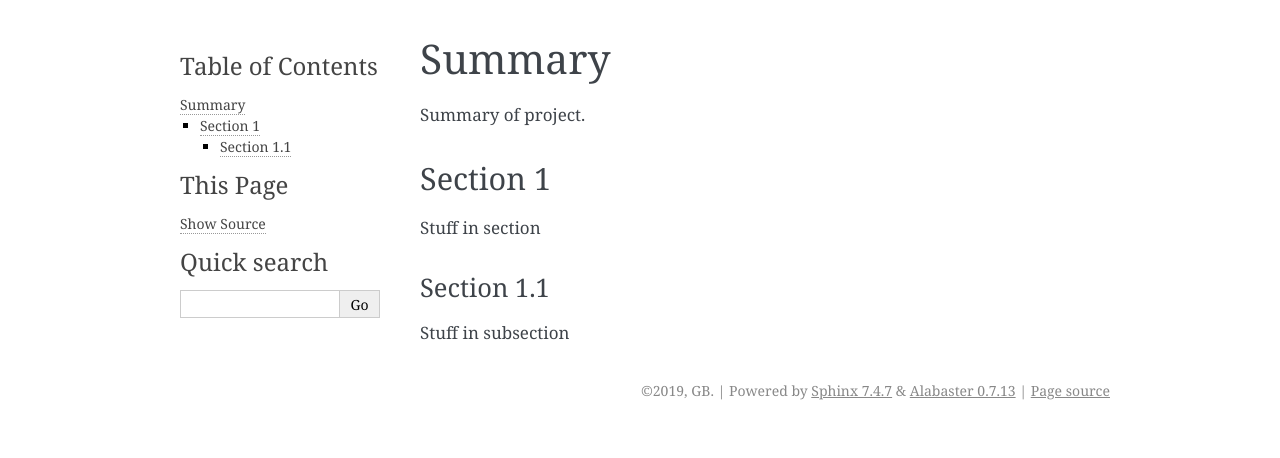
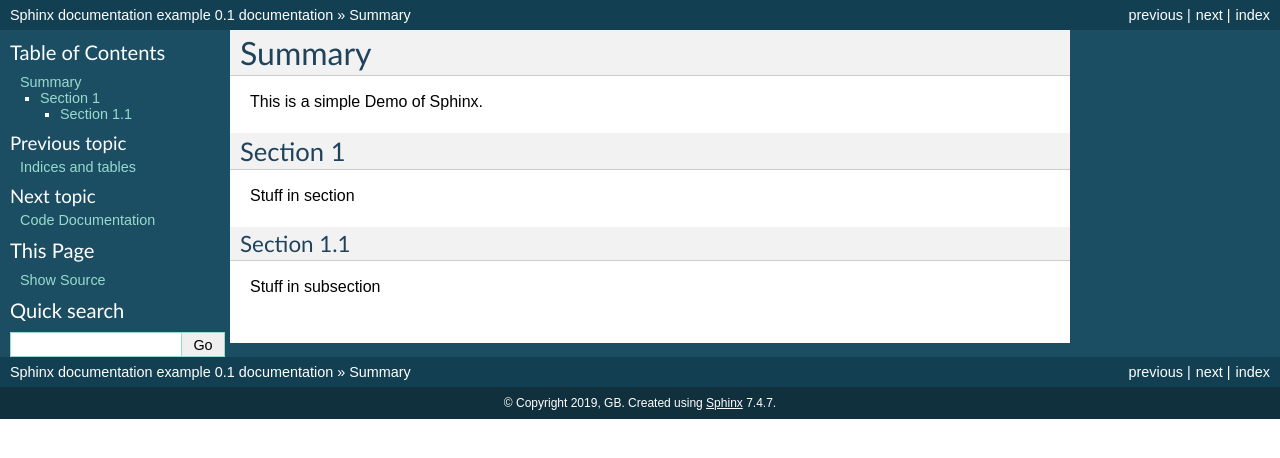
Before and after one commit to bakes55/sphinx-python, a Sphinx documentation site: the page built from sphinx/summary.rst, in a window 1280 px wide. Shown: the top 458 px of the page. Built offline with Sphinx 7.4.7, drawn with Linux system fonts in a browser that asks for light colours.

Commit message:
adding website files to be hosted

```diff
--- a/example1.py
+++ b/example1.py
@@ -1,8 +1,11 @@
 def funct1(arg1, arg2):
     """
     this is a test function. takes 2 arguments, sets first to equal second.
+
     :param arg1: some value
+
     :param arg2: another value
+
     :return: arg1
     """
     arg1 = arg2
--- a/sphinx/conf.py
+++ b/sphinx/conf.py
@@ -76,7 +76,7 @@ pygments_style = None
 # The theme to use for HTML and HTML Help pages.  See the documentation for
 # a list of builtin themes.
 #
-html_theme = 'alabaster'
+html_theme = 'classic'
 
 # Theme options are theme-specific and customize the look and feel of a theme
 # further.  For a list of options available for each theme, see the
--- a/sphinx/index.rst
+++ b/sphinx/index.rst
@@ -4,7 +4,7 @@
    contain the root `toctree` directive.
 
  Sphinx documentation example
-========================================================
+=============================
 
 This is a description  of this website. This is just an example website.
 
--- a/sphinx/summary.rst
+++ b/sphinx/summary.rst
@@ -1,7 +1,7 @@
 Summary
 =======
 
-Summary of project.
+This is a simple Demo of Sphinx.
 
 Section 1
 ---------
```
Also changed, not shown: example2.py (added, +23 -0 lines), sphinx/code.rst (+7 -0 lines).
